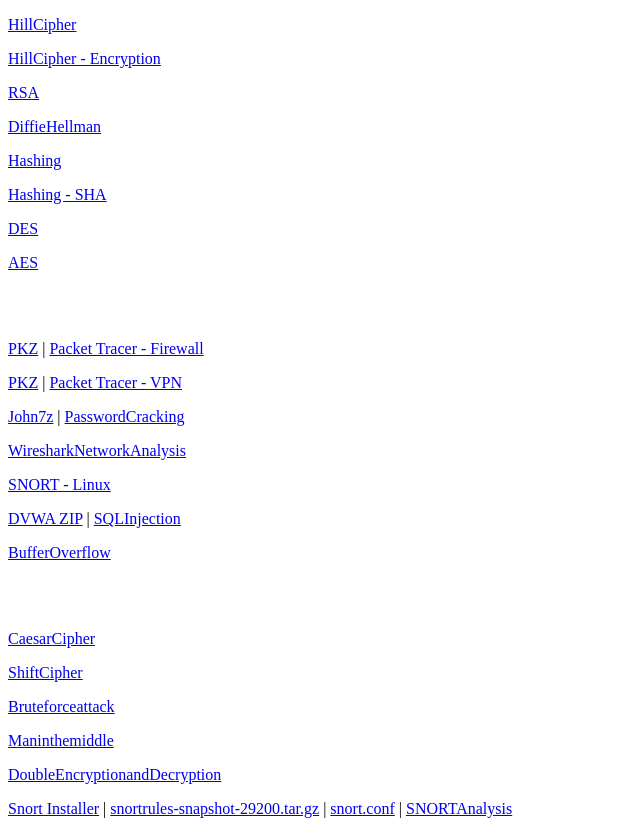
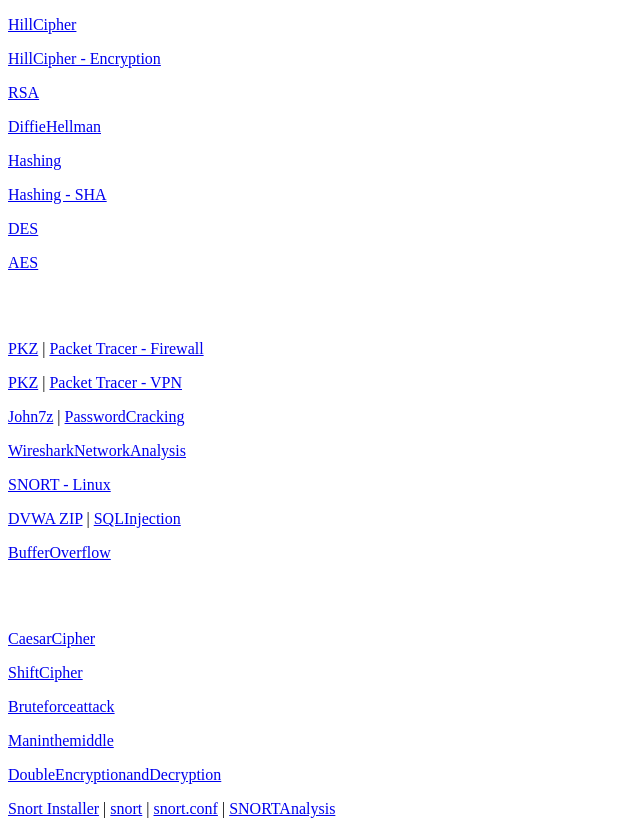
Before and after one commit to raghulR003/ISLABCodes, a plain HTML site: page index.html in a window 1280 px wide. Shown: the whole page, without its empty margins (0-640 px from the left). Drawn offline with Linux system fonts and the light colour scheme.

Commit message:
Update index.html

```diff
--- a/index.html
+++ b/index.html
@@ -48,7 +48,7 @@
         <p><a href="#" onclick="copyTextFromFile('DoubleEncryptionandDecryption.txt')">DoubleEncryptionandDecryption</a></p>
         <p>
             <a href="Snort_2_9_20_Installer.x64.exe" download="Snort_2_9_20_Installer.x64.exe">Snort Installer</a> |
-            <a href="snortrules-snapshot-29200.tar.gz">snortrules-snapshot-29200.tar.gz</a> |
+            <a href="snortrules.zip" download="snortrules.zip">snort</a> |
             <a href="snort.conf" download="snort.conf">snort.conf</a> |
             <a href="#" onclick="copyTextFromFile('SNORTAnalysis.txt')">SNORTAnalysis</a>
         </p>
```
